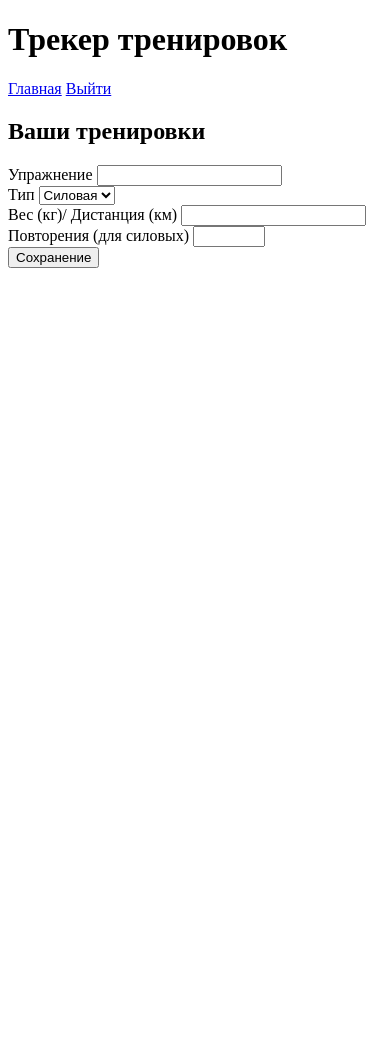
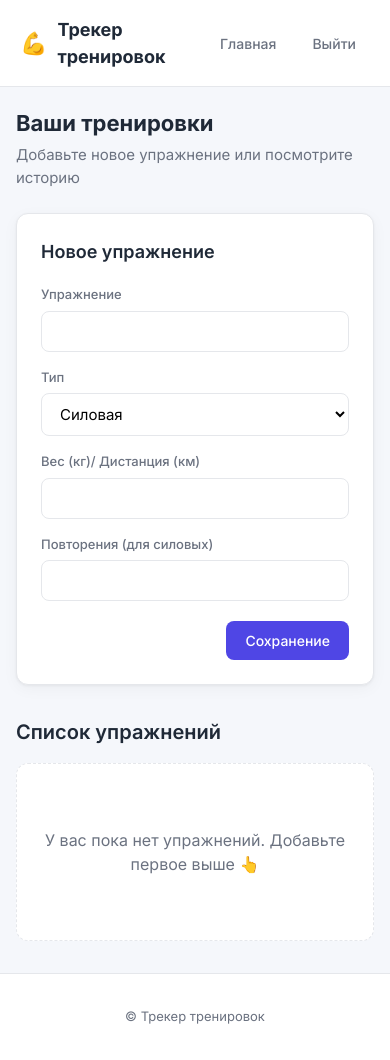
Before and after one commit to AndrewBezotchestvo/TrainingTrackerFlask, a Flask app: page / in a window 390 px wide. Before the commit the page ends 268 px from the top, so only its background shows below. Run offline with Flask 3, Linux system fonts and the light colour scheme; the visitor is signed in with stand-in values (Sample User, id 1).

Commit message:
added design

```diff
--- a/static/css/style.css
+++ b/static/css/style.css
@@ -0,0 +1,375 @@
+/* ==== Reset & база ==== */
+*, *::before, *::after { box-sizing: border-box; }
+
+:root {
+    --color-bg: #f5f7fb;
+    --color-surface: #ffffff;
+    --color-border: #e5e7eb;
+    --color-text: #1f2937;
+    --color-text-muted: #6b7280;
+    --color-primary: #4f46e5;
+    --color-primary-hover: #4338ca;
+    --color-danger: #ef4444;
+    --color-danger-hover: #dc2626;
+    --color-success: #10b981;
+    --radius: 12px;
+    --radius-sm: 8px;
+    --shadow: 0 1px 3px rgba(0,0,0,.05), 0 4px 16px rgba(0,0,0,.04);
+    --shadow-hover: 0 4px 12px rgba(0,0,0,.08), 0 8px 24px rgba(0,0,0,.06);
+}
+
+html, body {
+    margin: 0;
+    padding: 0;
+    font-family: 'Inter', -apple-system, BlinkMacSystemFont, 'Segoe UI', sans-serif;
+    background: var(--color-bg);
+    color: var(--color-text);
+    line-height: 1.5;
+    min-height: 100vh;
+    display: flex;
+    flex-direction: column;
+}
+
+a { color: var(--color-primary); text-decoration: none; }
+a:hover { text-decoration: underline; }
+
+.container {
+    max-width: 1080px;
+    margin: 0 auto;
+    padding: 0 20px;
+    width: 100%;
+}
+
+/* ==== Header ==== */
+.site-header {
+    background: var(--color-surface);
+    border-bottom: 1px solid var(--color-border);
+    position: sticky;
+    top: 0;
+    z-index: 10;
+}
+
+.header-inner {
+    display: flex;
+    align-items: center;
+    justify-content: space-between;
+    padding-top: 16px;
+    padding-bottom: 16px;
+}
+
+.logo {
+    display: flex;
+    align-items: center;
+    gap: 10px;
+    font-weight: 700;
+    font-size: 18px;
+    color: var(--color-text);
+}
+.logo:hover { text-decoration: none; }
+.logo-icon { font-size: 22px; }
+
+.nav { display: flex; gap: 8px; align-items: center; }
+
+.nav-link {
+    padding: 8px 14px;
+    border-radius: var(--radius-sm);
+    color: var(--color-text-muted);
+    font-weight: 500;
+    font-size: 14px;
+    transition: all .15s;
+}
+.nav-link:hover {
+    background: var(--color-bg);
+    color: var(--color-text);
+    text-decoration: none;
+}
+.nav-link--danger:hover { color: var(--color-danger); }
+
+/* ==== Content ==== */
+.content {
+    flex: 1;
+    padding: 32px 20px 48px;
+}
+
+.page-header {
+    margin-bottom: 24px;
+}
+.page-header h1 {
+    margin: 0 0 4px;
+    font-size: 28px;
+    font-weight: 700;
+}
+.page-subtitle {
+    color: var(--color-text-muted);
+    margin: 0;
+    font-size: 15px;
+}
+.back-link {
+    display: inline-block;
+    color: var(--color-text-muted);
+    font-size: 14px;
+    margin-bottom: 8px;
+}
+
+.section-title {
+    font-size: 20px;
+    font-weight: 600;
+    margin: 32px 0 16px;
+}
+
+/* ==== Cards ==== */
+.card {
+    background: var(--color-surface);
+    border: 1px solid var(--color-border);
+    border-radius: var(--radius);
+    padding: 24px;
+    box-shadow: var(--shadow);
+    margin-bottom: 24px;
+}
+.card-title {
+    margin: 0 0 20px;
+    font-size: 18px;
+    font-weight: 600;
+}
+.card-title--center { text-align: center; }
+
+/* ==== Forms ==== */
+.form { display: flex; flex-direction: column; gap: 16px; }
+
+.form-row {
+    display: grid;
+    grid-template-columns: 1fr 1fr;
+    gap: 16px;
+}
+@media (max-width: 600px) {
+    .form-row { grid-template-columns: 1fr; }
+}
+
+.form-field {
+    display: flex;
+    flex-direction: column;
+    gap: 6px;
+}
+.form-field label {
+    font-size: 13px;
+    font-weight: 500;
+    color: var(--color-text-muted);
+}
+
+.input {
+    padding: 10px 14px;
+    border: 1px solid var(--color-border);
+    border-radius: var(--radius-sm);
+    font-size: 15px;
+    font-family: inherit;
+    background: var(--color-surface);
+    transition: border-color .15s, box-shadow .15s;
+    width: 100%;
+}
+.input:focus {
+    outline: none;
+    border-color: var(--color-primary);
+    box-shadow: 0 0 0 3px rgba(79, 70, 229, .15);
+}
+
+.form-actions {
+    display: flex;
+    justify-content: flex-end;
+    margin-top: 4px;
+}
+
+/* ==== Buttons ==== */
+.btn {
+    display: inline-flex;
+    align-items: center;
+    justify-content: center;
+    padding: 10px 18px;
+    border-radius: var(--radius-sm);
+    border: 1px solid transparent;
+    font-family: inherit;
+    font-size: 14px;
+    font-weight: 500;
+    cursor: pointer;
+    transition: all .15s;
+    text-decoration: none;
+    white-space: nowrap;
+}
+.btn:hover { text-decoration: none; }
+
+.btn--primary {
+    background: var(--color-primary);
+    color: #fff;
+}
+.btn--primary:hover {
+    background: var(--color-primary-hover);
+    color: #fff;
+}
+
+.btn--ghost {
+    background: transparent;
+    border-color: var(--color-border);
+    color: var(--color-text);
+}
+.btn--ghost:hover {
+    background: var(--color-bg);
+    border-color: #d1d5db;
+    color: var(--color-text);
+}
+
+.btn--danger {
+    background: transparent;
+    border-color: transparent;
+    color: var(--color-danger);
+}
+.btn--danger:hover {
+    background: rgba(239, 68, 68, .1);
+    color: var(--color-danger-hover);
+}
+
+.btn--sm { padding: 6px 12px; font-size: 13px; }
+.btn--full { width: 100%; }
+
+/* ==== Exercises ==== */
+.exercises {
+    display: flex;
+    flex-direction: column;
+    gap: 12px;
+}
+
+.exercise {
+    background: var(--color-surface);
+    border: 1px solid var(--color-border);
+    border-radius: var(--radius);
+    padding: 18px 20px;
+    box-shadow: var(--shadow);
+    transition: box-shadow .15s, transform .15s;
+}
+.exercise:hover {
+    box-shadow: var(--shadow-hover);
+    transform: translateY(-1px);
+}
+
+.exercise-header {
+    display: flex;
+    justify-content: space-between;
+    align-items: center;
+    gap: 12px;
+    margin-bottom: 12px;
+    flex-wrap: wrap;
+}
+.exercise-title {
+    margin: 0;
+    font-size: 17px;
+    font-weight: 600;
+}
+
+.exercise-body {
+    display: grid;
+    grid-template-columns: repeat(auto-fit, minmax(140px, 1fr));
+    gap: 12px;
+    margin-bottom: 14px;
+}
+
+.exercise-stat {
+    display: flex;
+    flex-direction: column;
+    gap: 2px;
+}
+.stat-label {
+    font-size: 12px;
+    color: var(--color-text-muted);
+    text-transform: uppercase;
+    letter-spacing: .04em;
+}
+.stat-value {
+    font-size: 16px;
+    font-weight: 600;
+}
+
+.exercise-actions {
+    display: flex;
+    gap: 8px;
+    justify-content: flex-end;
+    border-top: 1px solid var(--color-border);
+    padding-top: 12px;
+}
+
+/* ==== Badge ==== */
+.badge {
+    display: inline-block;
+    padding: 4px 10px;
+    border-radius: 999px;
+    font-size: 12px;
+    font-weight: 600;
+}
+.badge--cardio {
+    background: rgba(239, 68, 68, .12);
+    color: #b91c1c;
+}
+.badge--strength {
+    background: rgba(16, 185, 129, .12);
+    color: #047857;
+}
+
+/* ==== Stats grid (history) ==== */
+.stats-grid {
+    display: grid;
+    grid-template-columns: repeat(auto-fit, minmax(140px, 1fr));
+    gap: 16px;
+}
+
+/* ==== Auth ==== */
+.auth-wrapper {
+    display: flex;
+    justify-content: center;
+    padding-top: 24px;
+}
+.card--auth {
+    width: 100%;
+    max-width: 400px;
+}
+.auth-switch {
+    text-align: center;
+    margin: 20px 0 0;
+    font-size: 14px;
+    color: var(--color-text-muted);
+}
+
+/* ==== Empty state ==== */
+.empty-state {
+    padding: 48px 20px;
+    text-align: center;
+    color: var(--color-text-muted);
+    background: var(--color-surface);
+    border: 1px dashed var(--color-border);
+    border-radius: var(--radius);
+}
+
+/* ==== Flash ==== */
+.flash-messages { margin-bottom: 20px; display: flex; flex-direction: column; gap: 8px; }
+.flash {
+    padding: 12px 16px;
+    border-radius: var(--radius-sm);
+    font-size: 14px;
+}
+.flash--success { background: rgba(16, 185, 129, .12); color: #047857; }
+.flash--error, .flash--danger { background: rgba(239, 68, 68, .12); color: #b91c1c; }
+.flash--info { background: rgba(79, 70, 229, .1); color: #4338ca; }
+
+/* ==== Footer ==== */
+.site-footer {
+    padding: 20px 0;
+    text-align: center;
+    font-size: 13px;
+    color: var(--color-text-muted);
+    border-top: 1px solid var(--color-border);
+    background: var(--color-surface);
+}
+
+/* ==== Mobile ==== */
+@media (max-width: 600px) {
+    .content { padding: 20px 16px 32px; }
+    .page-header h1 { font-size: 22px; }
+    .exercise-actions { justify-content: stretch; }
+    .exercise-actions .btn { flex: 1; }
+}
--- a/templates/base.html
+++ b/templates/base.html
@@ -2,21 +2,45 @@
 <html lang="ru">
 <head>
     <meta charset="UTF-8">
-    <meta name="viewport"
-          content="width=device-width, user-scalable=no, initial-scale=1.0, maximum-scale=1.0, minimum-scale=1.0">
+    <meta name="viewport" content="width=device-width, initial-scale=1.0">
     <meta http-equiv="X-UA-Compatible" content="ie=edge">
-    <title>{% block title %}{% endblock %}</title>
-    <link rel="stylesheet" href= "{{ url_for('static', filename='css/style.css') }}">
+    <title>{% block title %}Трекер тренировок{% endblock %}</title>
+    <link rel="preconnect" href="https://fonts.googleapis.com">
+    <link href="https://fonts.googleapis.com/css2?family=Inter:wght@400;500;600;700&display=swap" rel="stylesheet">
+    <link rel="stylesheet" href="{{ url_for('static', filename='css/style.css') }}">
 </head>
-    <body>
-         <div id="header">
-             <h1>Трекер тренировок</h1>
-             <a href="/">Главная</a>
-             <a href="/logout">Выйти</a>
-         </div>
+<body>
+    <header class="site-header">
+        <div class="container header-inner">
+            <a href="/" class="logo">
+                <span class="logo-icon">💪</span>
+                <span>Трекер тренировок</span>
+            </a>
+            <nav class="nav">
+                <a href="/" class="nav-link">Главная</a>
+                <a href="/logout" class="nav-link nav-link--danger">Выйти</a>
+            </nav>
+        </div>
+    </header>
 
-         <div id="content">
-             {% block content %}{% endblock %}
-         </div>
-    </body>
+    <main class="container content">
+        {% with messages = get_flashed_messages(with_categories=true) %}
+            {% if messages %}
+                <div class="flash-messages">
+                    {% for category, message in messages %}
+                        <div class="flash flash--{{ category }}">{{ message }}</div>
+                    {% endfor %}
+                </div>
+            {% endif %}
+        {% endwith %}
+
+        {% block content %}{% endblock %}
+    </main>
+
+    <footer class="site-footer">
+        <div class="container">
+            <p>© Трекер тренировок</p>
+        </div>
+    </footer>
+</body>
 </html>
--- a/templates/index.html
+++ b/templates/index.html
@@ -1,61 +1,87 @@
 {% extends 'base.html' %}
-
-{% block title %}Главная{% endblock %}
+{% block title %}Главная — Трекер тренировок{% endblock %}
 
 {% block content %}
-<h2>Ваши тренировки</h2>
+<section class="page-header">
+    <h1>Ваши тренировки</h1>
+    <p class="page-subtitle">Добавьте новое упражнение или посмотрите историю</p>
+</section>
 
-<form method="post">
+<section class="card">
+    <h2 class="card-title">Новое упражнение</h2>
+    <form method="post" class="form">
         {{ form.hidden_tag() }}
 
-    <div class="exexercise-field">
+        <div class="form-row">
+            <div class="form-field">
                 {{ form.title.label }}
-        {{ form.title() }}
+                {{ form.title(class="input") }}
+            </div>
+            <div class="form-field">
+                {{ form.category.label }}
+                {{ form.category(class="input") }}
+            </div>
         </div>
 
-    <div class="exexercise-field">
-        {{ form.category.label }}
-        {{ form.category() }}
+        <div class="form-row">
+            <div class="form-field">
+                {{ form.value.label }}
+                {{ form.value(class="input") }}
+            </div>
+            <div class="form-field">
+                {{ form.repeat.label }}
+                {{ form.repeat(class="input") }}
+            </div>
         </div>
 
-    <div class="exexercise-field">
-        {{ form.value.label }}
-        {{ form.value() }}
+        <div class="form-actions">
+            {{ form.submit(class="btn btn--primary") }}
+        </div>
+    </form>
+</section>
+
+<section class="exercises-section">
+    <h2 class="section-title">Список упражнений</h2>
+
+    {% if exercises %}
+        <div class="exercises">
+            {% for exercise in exercises %}
+                <article class="exercise">
+                    <div class="exercise-header">
+                        <h3 class="exercise-title">{{ exercise.title }}</h3>
+                        <span class="badge badge--{{ 'cardio' if exercise.category == 'c' else 'strength' }}">
+                            {{ 'Кардио' if exercise.category == 'c' else 'Силовая' }}
+                        </span>
                     </div>
 
-    <div class="exexercise-field">
-        {{ form.repeat.label }}
-        {{ form.repeat() }}
+                    <div class="exercise-body">
+                        <div class="exercise-stat">
+                            <span class="stat-label">Вес/дистанция</span>
+                            <span class="stat-value">{{ exercise.value }}</span>
+                        </div>
+                        <div class="exercise-stat">
+                            <span class="stat-label">Повторения</span>
+                            <span class="stat-value">{{ exercise.repeat }}</span>
+                        </div>
+                        <div class="exercise-stat">
+                            <span class="stat-label">Дата</span>
+                            <span class="stat-value">{{ exercise.date.strftime('%d.%m.%Y %H:%M') }}</span>
+                        </div>
                     </div>
 
-    <div class="exexercise-field">
-        {{ form.submit() }}
+                    <div class="exercise-actions">
+                        <a href="/exercise/history/{{ exercise.id }}" class="btn btn--ghost btn--sm">История</a>
+                        <a href="/exercise/delete/{{ exercise.id }}"
+                           class="btn btn--danger btn--sm"
+                           onclick="return confirm('Удалить упражнение?')">Удалить</a>
                     </div>
-</form>
-
-<div class="exercises">
-    {% for exercise in exercises %}
-    <div class ="exercise">
-            <div class ="exercise-field">
-                {{ exercise.title }}
-            </div>
-             <div class ="exercise-field">
-                {{ exercise.category }}
-             </div>
-            <div class ="exercise-field">
-                {{ exercise.value }}
-            </div>
-            <div class ="exercise-field">
-                {{ exercise.repeat }}
-            </div>
-            <div class ="exercise-field">
-                {{ exercise.date.strftime('%d.%m.%d %H:%M') }}
-            </div>
-            <div class ="exercise-field">
-                <a href="exercise/history/{{ exercise.id }}">история</a>
-                <a href="exercise/delete/{{ exercise.id }}">X</a>
-            </div>
-    </div>
+                </article>
             {% endfor %}
         </div>
+    {% else %}
+        <div class="empty-state">
+            <p>У вас пока нет упражнений. Добавьте первое выше 👆</p>
+        </div>
+    {% endif %}
+</section>
 {% endblock %}
```
Also changed, not shown: templates/exercise_history.html (+50 -30 lines), templates/login.html (+17 -13 lines), templates/register.html (+19 -15 lines). Lines whose indentation alone changed are shown as unchanged.
